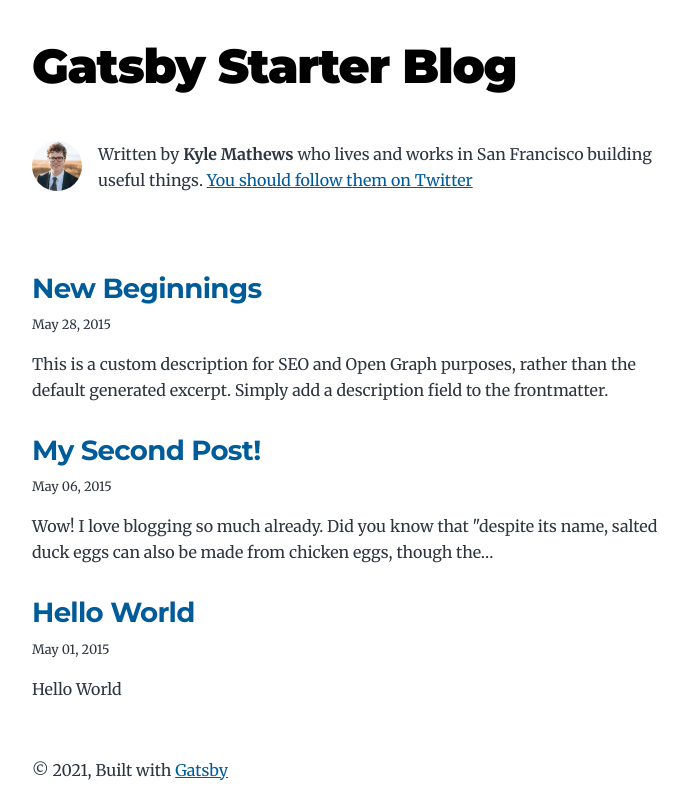
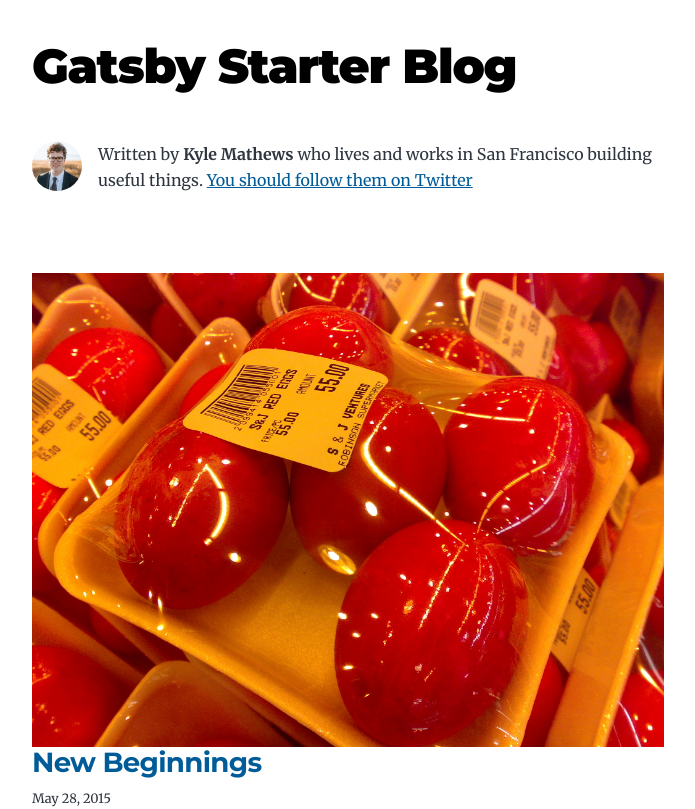
Before and after one commit to KazumaWada/gatsby-customized-blog, a Gatsby site: page / in a window 1280 px wide. Shown: the top 809 px of the page, without its empty margins (292-987 px from the left). Built offline with nearby package versions, Linux system fonts and the light colour scheme; Gatsby itself is replaced by a stand-in of ours.

Commit message:
add thumbnail

```diff
--- a/content/blog/hello-world/index.md
+++ b/content/blog/2/hello-world/index.md
@@ -2,6 +2,7 @@
 title: Hello World
 date: "2015-05-01T22:12:03.284Z"
 description: "Hello World"
+thumb: salty_egg.jpg
 ---
 
 This is my first post on my new fake blog! How exciting!
--- a/content/blog/new-beginnings/index.md
+++ b/content/blog/2/new-beginnings/index.md
@@ -2,6 +2,7 @@
 title: New Beginnings
 date: "2015-05-28T22:40:32.169Z"
 description: This is a custom description for SEO and Open Graph purposes, rather than the default generated excerpt. Simply add a description field to the frontmatter.
+thumb: salty_egg.jpg
 ---
 
 Far far away, behind the word mountains, far from the countries Vokalia and
--- a/content/blog/my-second-post/index.md
+++ /dev/null
@@ -1,13 +0,0 @@
----
-title: My Second Post!
-date: "2015-05-06T23:46:37.121Z"
----
-
-Wow! I love blogging so much already.
-
-Did you know that "despite its name, salted duck eggs can also be made from
-chicken eggs, though the taste and texture will be somewhat different, and the
-egg yolk will be less rich."?
-([Wikipedia Link](https://en.wikipedia.org/wiki/Salted_duck_egg))
-
-Yeah, I didn't either.
--- a/package.json
+++ b/package.json
@@ -9,6 +9,8 @@
   },
   "dependencies": {
     "gatsby": "^3.13.0",
+    "gatsby-core-utils": "^2.13.0",
+    "gatsby-image": "^3.11.0",
     "gatsby-plugin-feed": "^3.13.0",
     "gatsby-plugin-google-analytics": "^3.13.0",
     "gatsby-plugin-image": "^1.13.0",
--- a/src/pages/index.js
+++ b/src/pages/index.js
@@ -1,5 +1,7 @@
 import * as React from "react"
 import { Link, graphql } from "gatsby"
+import Img from "gatsby-image"
+
 
 import Bio from "../components/bio"
 import Layout from "../components/layout"
@@ -41,6 +43,8 @@ const BlogIndex = ({ data, location }) => {
                 <header>
                   <h2>
                     <Link to={post.fields.slug} itemProp="url">
+                      {/* you need to write if statement when you dont need thumbnail, otherwise it get error! */}
+                      <Img fluid={post.frontmatter.thumb.childImageSharp.fluid} />
                       <span itemProp="headline">{title}</span>
                     </Link>
                   </h2>
@@ -72,7 +76,7 @@ export const pageQuery = graphql`
     title
   }
 }
-    allMarkdownRemark(sort: { fields: [frontmatter___date], order: DESC }) {
+allMarkdownRemark(sort: {fields: [frontmatter___date], order: DESC}) {
   nodes {
     excerpt
     fields {
@@ -82,6 +86,13 @@ export const pageQuery = graphql`
       date(formatString: "MMMM DD, YYYY")
       title
       description
+      thumb {
+        childImageSharp {
+          fluid {
+            ...GatsbyImageSharpFluid
+          }
+        }
+      }
     }
   }
 }
```
Also changed, not shown: content/blog/2/hello-world/salty_egg.jpg (renamed from content/blog/hello-world/salty_egg.jpg), content/blog/2/new-beginnings/salty_egg.jpg (added), 1 other file. Lines whose indentation alone changed are shown as unchanged.
